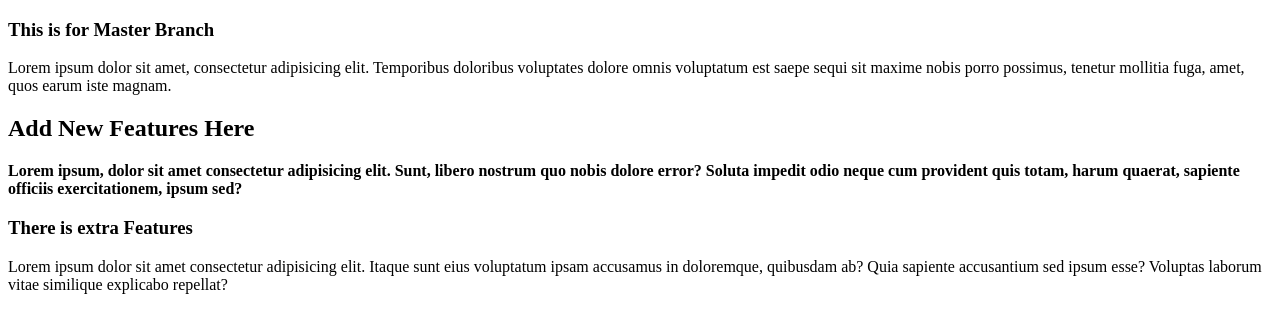
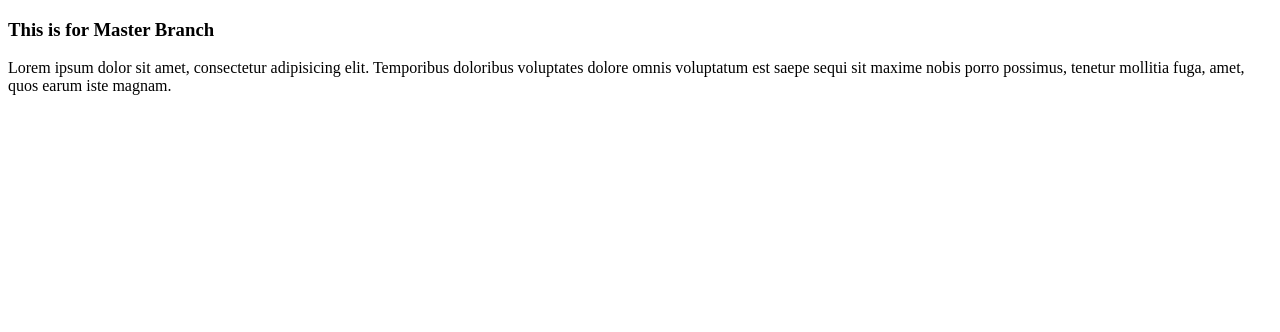
Before and after one commit to sahadatsays/LearnGit, a plain HTML site: page index.html in a window 1280 px wide. Drawn offline with Linux system fonts and the light colour scheme.

Commit message:
remove all feature

```diff
--- a/index.html
+++ b/index.html
@@ -9,10 +9,5 @@
 <body>
     <h3>This is for Master Branch</h3>
     <p>Lorem ipsum dolor sit amet, consectetur adipisicing elit. Temporibus doloribus voluptates dolore omnis voluptatum est saepe sequi sit maxime nobis porro possimus, tenetur mollitia fuga, amet, quos earum iste magnam.</p>
-    <h2>Add New Features Here</h2>
-    <strong>Lorem ipsum, dolor sit amet consectetur adipisicing elit. Sunt, libero nostrum quo nobis dolore error? Soluta impedit odio neque cum provident quis totam, harum quaerat, sapiente officiis exercitationem, ipsum sed?</strong>
-
-    <h3>There is extra Features</h3>
-    <p>Lorem ipsum dolor sit amet consectetur adipisicing elit. Itaque sunt eius voluptatum ipsam accusamus in doloremque, quibusdam ab? Quia sapiente accusantium sed ipsum esse? Voluptas laborum vitae similique explicabo repellat?</p>
 </body>
 </html>
```
